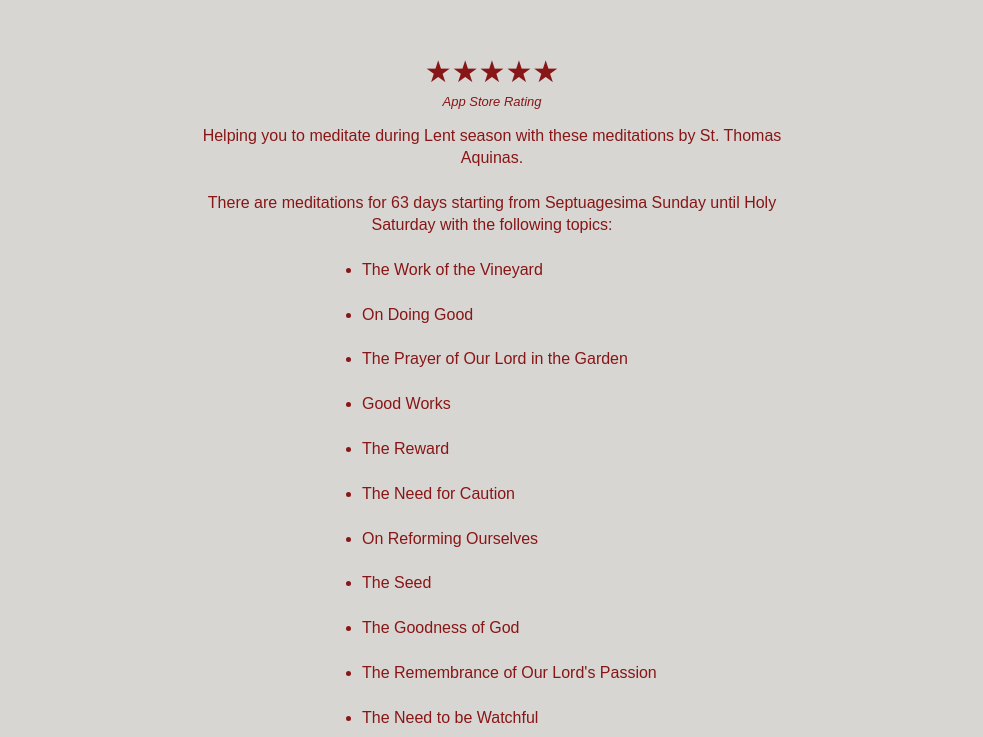
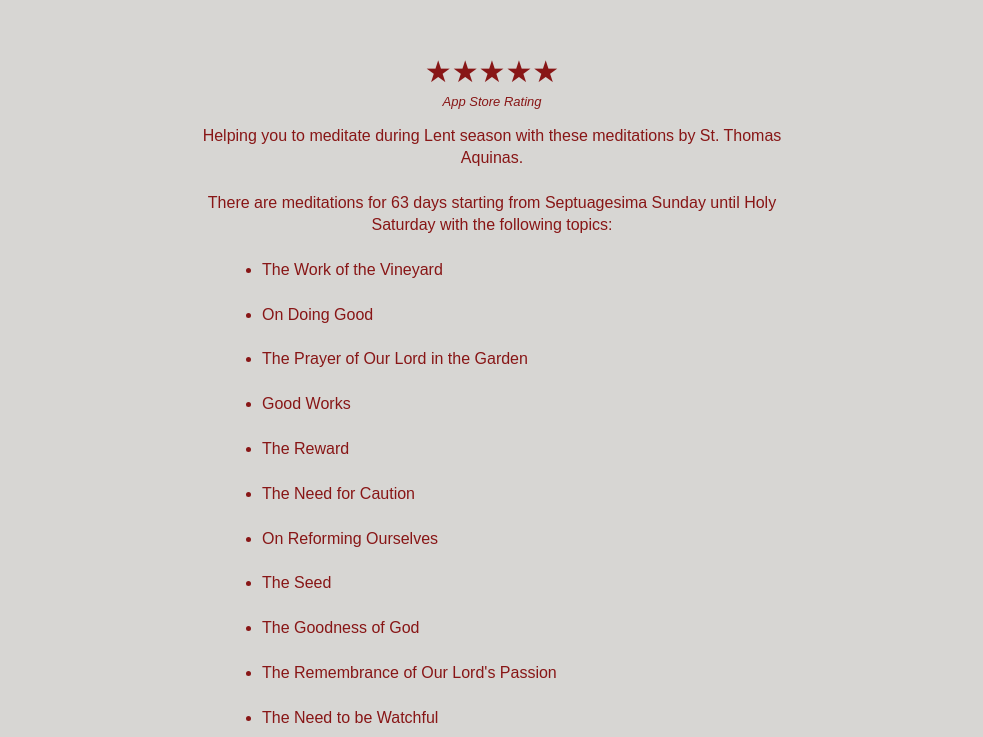
Before and after one commit to schturdark/Catholic-Meditations-for-Lent-by-St-Thomas-Aquinas-Landing-Page, a plain HTML site: page index.html in a window 1280 px wide. Shown: the part 1092-1829 px from the top of the page, without its empty margins (148-1131 px from the left). Drawn offline with Linux system fonts and the light colour scheme.

Commit message:
Change back the max-width to be 500px

```diff
--- a/index.html
+++ b/index.html
@@ -160,7 +160,7 @@ h1, h2, h3, h4, h5, h6 {
 }
 
 #points {
-	text-align: left; white-space: pre-line; width: 70%; max-width: 300px; margin: auto;
+	text-align: left; white-space: pre-line; width: 70%; max-width: 500px; margin: auto;
 }
 
 ul#points>li {
```
